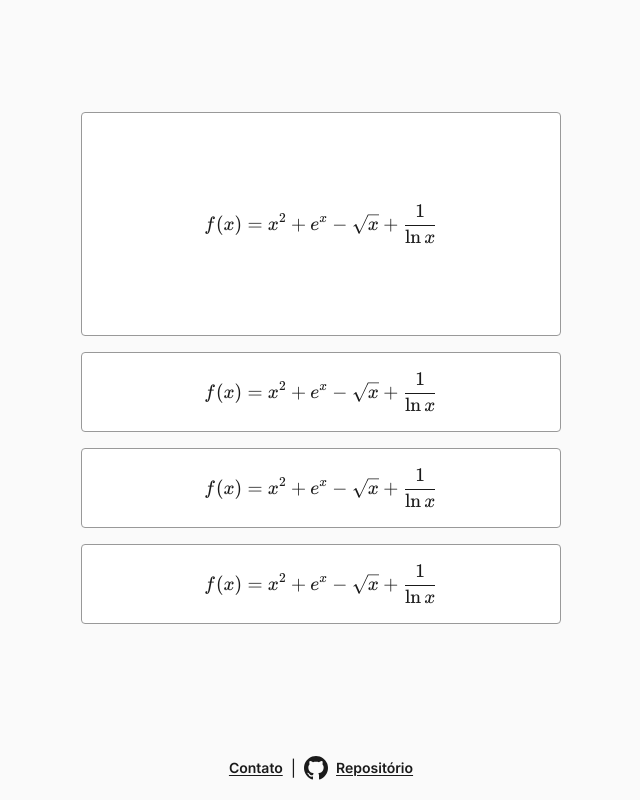
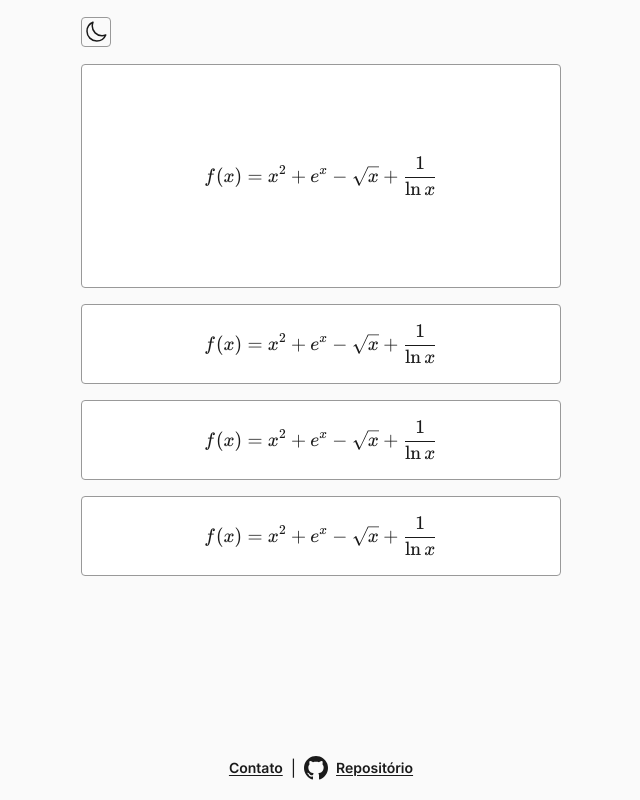
Before and after one commit to mcavalcantes/derivaquiz, a React (Vite) app: page / in a window 1280 px wide. Shown: the whole page, without its empty margins (319-959 px from the left). Built offline with nearby package versions, Linux system fonts and the light colour scheme.

Commit message:
added dark mode support

```diff
--- a/src/App.tsx
+++ b/src/App.tsx
@@ -1,11 +1,40 @@
+import { useState } from "react";
 import { Display } from "./components/Display";
 import { Answer } from "./components/Answer";
+import { Sun } from "./icons/heroicons/Sun";
+import { Moon } from "./icons/heroicons/Moon";
 import { Github } from "./icons/iconmonstr/Github";
+import { toggleTheme } from "./lib/toggleTheme";
 
 export function App() {
+  let storedTheme = localStorage.getItem("theme");
+
+  if (!storedTheme) {
+    storedTheme = "light";
+    document.documentElement.classList.remove("dark");
+    localStorage.setItem("theme", "light");
+  } else if (storedTheme === "dark") {
+    storedTheme = "dark";
+    document.documentElement.classList.add("dark");
+    localStorage.setItem("theme", "dark");
+  } else {
+    storedTheme = "light";
+    document.documentElement.classList.remove("dark");
+    localStorage.setItem("theme", "light");
+  }
+
+  const [theme, setTheme] = useState<string>(storedTheme);
+
   return (
-    <div className="min-h-screen flex flex-col justify-between">
-      <header></header>
+    <div className="min-h-screen flex flex-col">
+      <header className="h-16 px-8 md:px-40 xl:px-100 flex items-center">
+        <button
+          onClick={() => toggleTheme(setTheme)}
+          className="p-0.5 cursor-pointer border border-[var(--border)] rounded"
+        >
+          { theme === "dark" ? <Sun /> : <Moon /> }
+        </button>
+      </header>
       <main className="flex flex-col gap-4 px-8 md:px-40 xl:px-100">
         <Display expression="\displaystyle{f(x) = x^2 + e^x - \sqrt{x}} + \frac{1}{\ln{x}}" />
         <div className="grid gap-4">
@@ -14,7 +43,7 @@ export function App() {
           <Answer expression="\displaystyle{f(x) = x^2 + e^x - \sqrt{x}} + \frac{1}{\ln{x}}" />
         </div>
       </main>
-      <footer className="h-16 select-none flex items-center justify-center gap-2">
+      <footer className="mt-auto h-16 select-none flex items-center justify-center gap-2">
         <a
           href="mailto:matheuscavalcantes.mc@gmail.com"
           className="font-semibold text-sm underline underline-offset-2"
--- a/src/components/Answer.tsx
+++ b/src/components/Answer.tsx
@@ -15,7 +15,7 @@ export function Answer({ expression }: { expression?: string }) {
 
   return (
     <button ref={answerRef} className="
-      select-none cursor-pointer bg-white h-20 flex items-center justify-center
+      select-none cursor-pointer bg-[var(--foreground)] h-20 flex items-center justify-center
       border rounded border-[var(--border)] outline-none hover:ring ring-[var(--border)] transition
     "/>
   );
--- a/src/components/Display.tsx
+++ b/src/components/Display.tsx
@@ -15,7 +15,7 @@ export function Display({ expression }: { expression?: string }) {
 
   return (
     <div ref={displayRef} className="
-      select-none bg-white h-56 flex items-center justify-center border rounded border-[var(--border)]
+      select-none bg-[var(--foreground)] h-56 flex items-center justify-center border rounded border-[var(--border)]
     "/>
   );
 }
--- /dev/null
+++ b/src/icons/heroicons/Moon.tsx
@@ -0,0 +1,7 @@
+export function Moon({ className = "size-6" }: { className?: string }) {
+  return (
+    <svg xmlns="http://www.w3.org/2000/svg" fill="none" viewBox="0 0 24 24" strokeWidth={1.5} stroke="currentColor" className={className}>
+      <path strokeLinecap="round" strokeLinejoin="round" d="M21.752 15.002A9.72 9.72 0 0 1 18 15.75c-5.385 0-9.75-4.365-9.75-9.75 0-1.33.266-2.597.748-3.752A9.753 9.753 0 0 0 3 11.25C3 16.635 7.365 21 12.75 21a9.753 9.753 0 0 0 9.002-5.998Z" />
+    </svg>
+  );
+}
--- /dev/null
+++ b/src/icons/heroicons/Sun.tsx
@@ -0,0 +1,7 @@
+export function Sun({ className = "size-6" }: { className?: string }) {
+  return (
+    <svg xmlns="http://www.w3.org/2000/svg" fill="none" viewBox="0 0 24 24" strokeWidth={1.5} stroke="currentColor" className={className}>
+      <path strokeLinecap="round" strokeLinejoin="round" d="M12 3v2.25m6.364.386-1.591 1.591M21 12h-2.25m-.386 6.364-1.591-1.591M12 18.75V21m-4.773-4.227-1.591 1.591M5.25 12H3m4.227-4.773L5.636 5.636M15.75 12a3.75 3.75 0 1 1-7.5 0 3.75 3.75 0 0 1 7.5 0Z" />
+    </svg>
+  );
+}
--- a/src/index.css
+++ b/src/index.css
@@ -1,9 +1,11 @@
 @import "tailwindcss";
+@custom-variant dark (&:where(.dark, .dark *));
 
 :root {
   --background: #fafafa;
   --text: #1a1a1a;
   --border: #999999;
+  --foreground: #ffffff;
 
   --feedback-correct: #7CCE00;
   --feedback-incorrect: #FB2C36;
@@ -12,6 +14,13 @@
   text-rendering: optimizeLegibility;
   -webkit-font-smoothing: antialiased;
   -moz-osx-font-smoothing: grayscale;
+}
+
+.dark {
+  --background: #1a1a1a;
+  --text: #fafafa;
+  --border: #666666;
+  --foreground: #333333;
 }
 
 @font-face {
--- /dev/null
+++ b/src/lib/toggleTheme.ts
@@ -0,0 +1,13 @@
+export function toggleTheme(setTheme: (theme: string) => void) {
+  const theme = localStorage.getItem("theme");
+
+  if (theme === "dark") {
+    document.documentElement.classList.remove("dark");
+    localStorage.setItem("theme", "light");
+    setTheme("light");
+  } else {
+    document.documentElement.classList.add("dark");
+    localStorage.setItem("theme", "dark");
+    setTheme("dark");
+  }
+}
```
